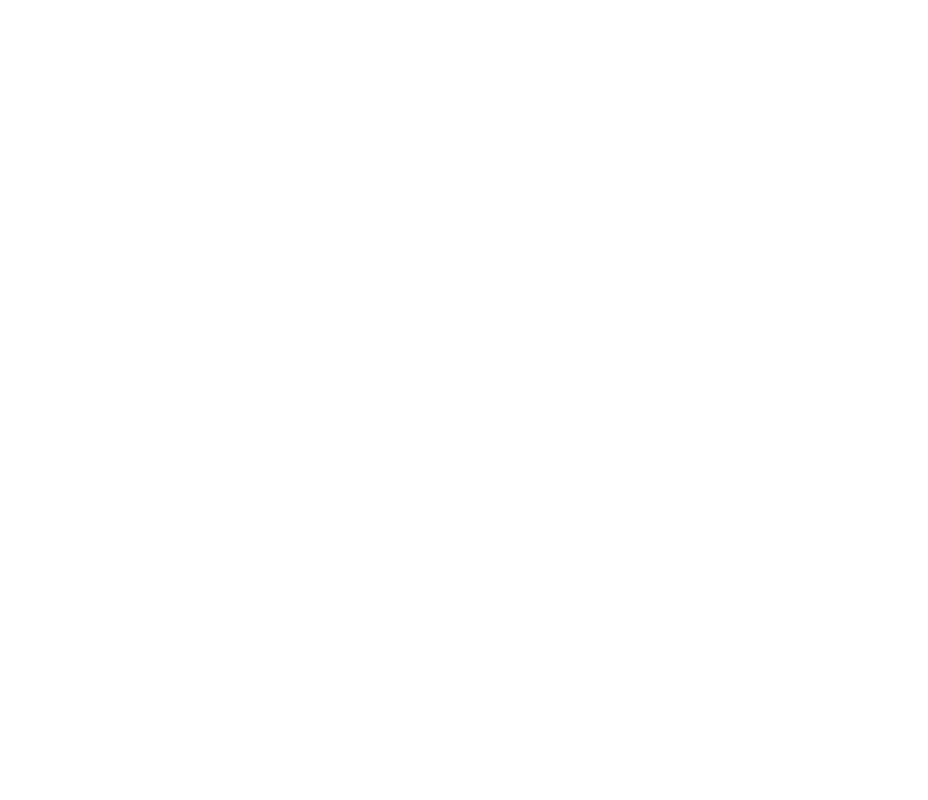
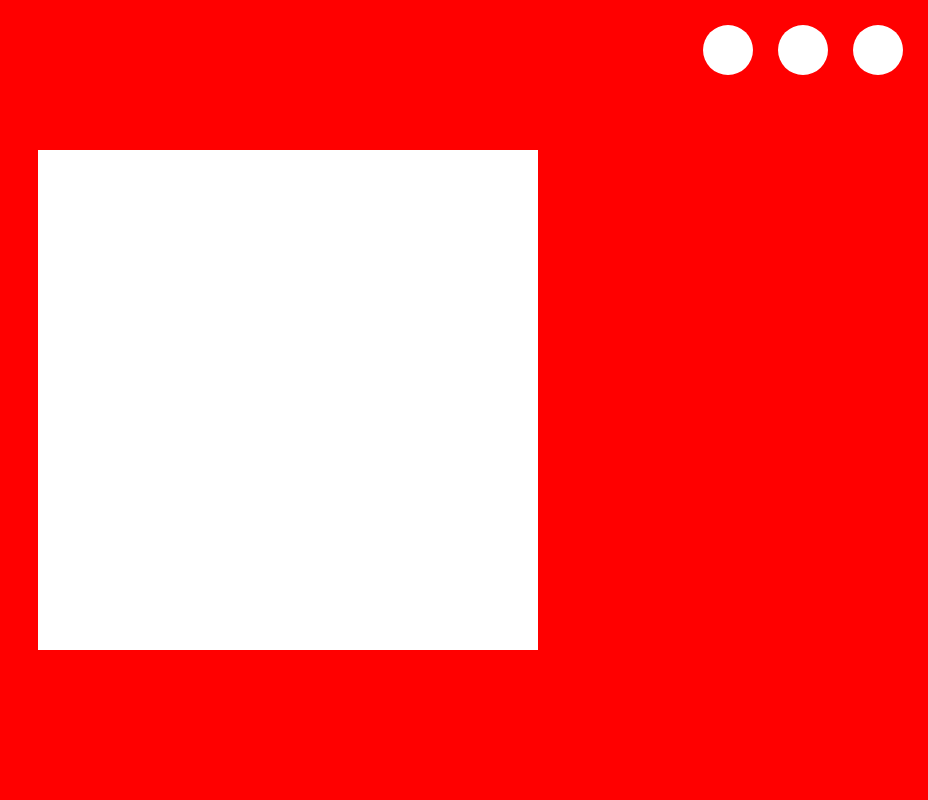
Before and after one commit to Marco-Guarnera/htmlcss-shoes, a plain HTML site: page index.html in a window 1280 px wide. Shown: the top 800 px of the page, without its empty margins (352-1280 px from the left). Drawn offline with Linux system fonts and the light colour scheme.

Commit message:
Added Layout

```diff
--- a/css/style.css
+++ b/css/style.css
@@ -6,13 +6,80 @@
 }
 
 /* Generics */
+a {
+    text-decoration: none;
+}
+
 body {
     font-family: 'Rubik Mono One', sans-serif;
+}
+
+html {
+    overflow-y: hidden;
+    scroll-behavior: smooth;
 }
 
 img {
     display: block;
     max-width: 100%;
+}
+
+ul {
+    list-style-type: none;
+}
+
+.full-page {
+    height: 100vh;
+    position: relative;
+}
+
+#red {
+    background-color: #F00;
+}
+
+#green {
+    background-color: #0F0;
+}
+
+#yellow {
+    background-color: #FF0;
+}
+
+.content {
+    height: 500px;
+    width: 500px;
+    background-color: #FFF;
+    position: absolute;
+    top: 50%;
+    left: 50%;
+    translate: -50% -50%;
+}
+
+.navbar {
+    position: fixed;
+    top: 25px;
+    right: 25px;
+}
+
+.navbar > ul {
+    flex-direction: row;
+    gap: 25px;
+}
+
+.navbar a {
+    display: inline-block;
+    height: 50px;
+    width: 50px;
+    background-color: #FFF;
+    border-radius: 50%;
+}
+
+.navbar a:hover {
+    scale: 1.1;
+}
+
+.navbar a:active {
+    scale: 1;
 }
 
 /* Utilities */
--- a/index.html
+++ b/index.html
@@ -13,6 +13,24 @@
 </head>
 <body>
     <!-- Main -->
-    <main></main>
+    <main>
+        <section id="red" class="full-page">
+            <div class="content"></div>
+        </section>
+        <section id="green" class="full-page">
+            <div class="content"></div>
+        </section>
+        <section id="yellow" class="full-page">
+            <div class="content"></div>
+        </section>
+    </main>
+    <!-- Navbar -->
+    <nav class="navbar">
+        <ul class="flex">
+            <li><a href="#red"></a></li>
+            <li><a href="#green"></a></li>
+            <li><a href="#yellow"></a></li>
+        </ul>
+    </nav>
 </body>
 </html>
```
